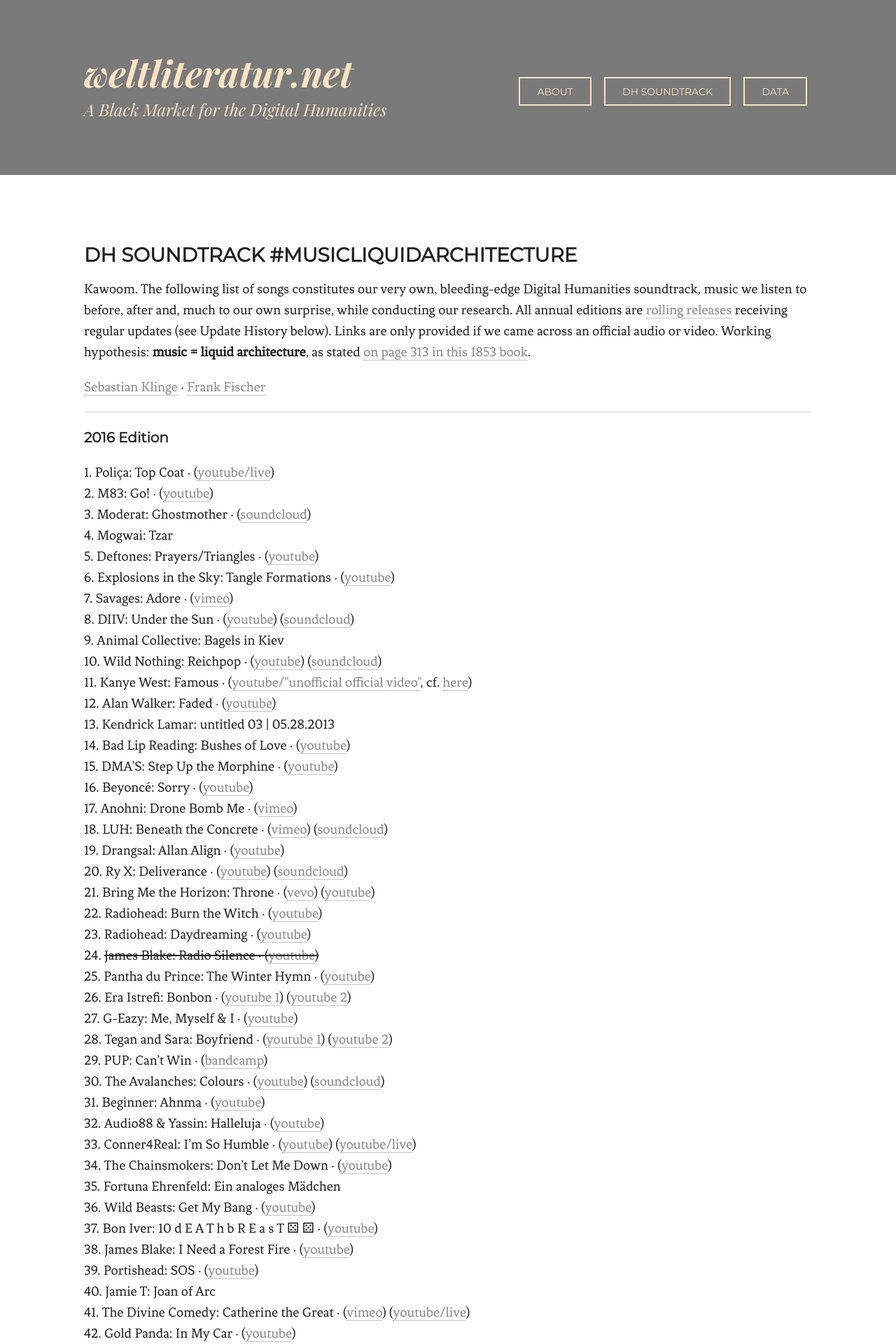
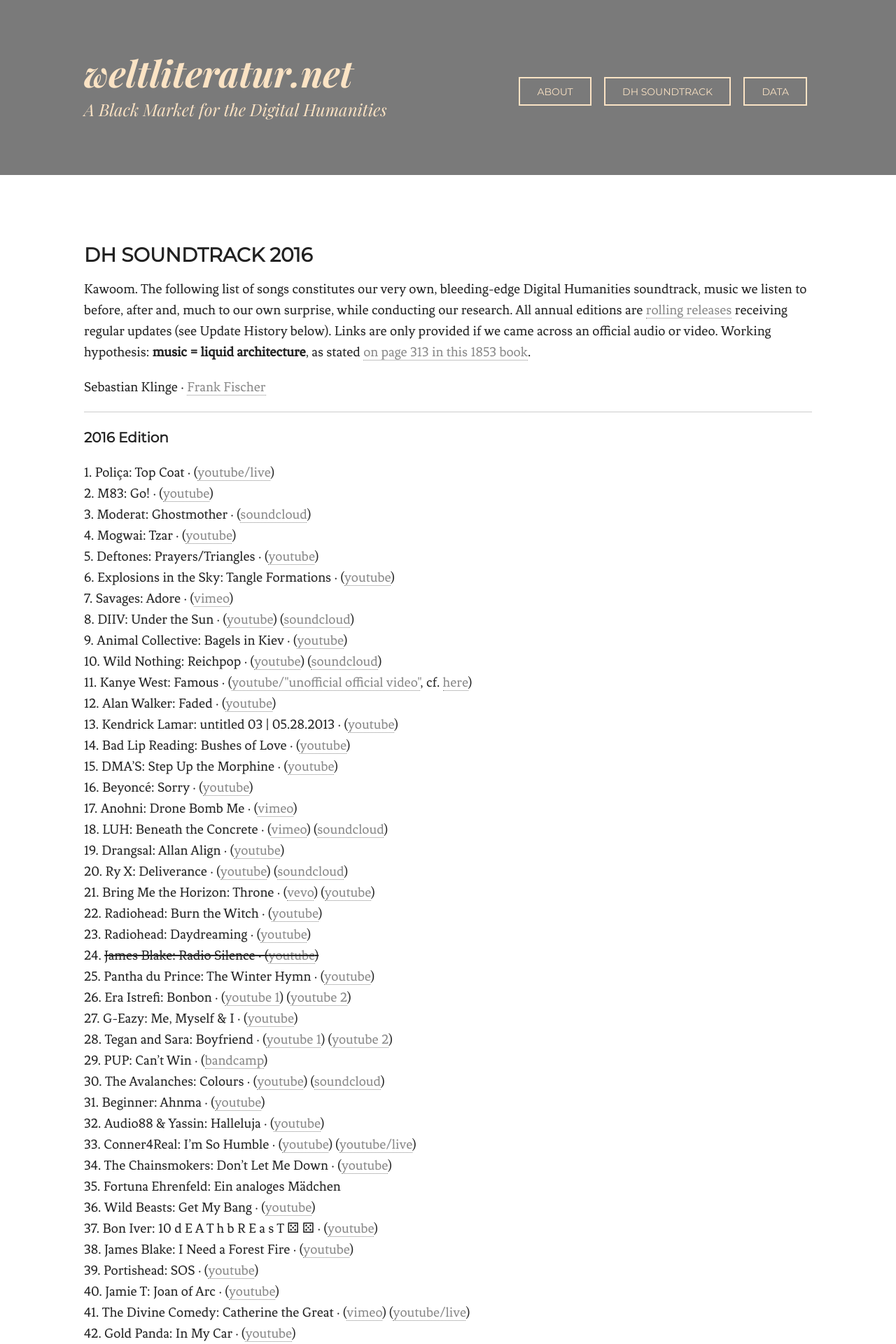
Before and after one commit to weltliteratur/blog, a Jekyll site: the page built from dh-soundtrack.md, in a window 1280 px wide. Shown: the top 1920 px of the page at 70% size. Built offline with Jekyll 4.4.1, drawn with Linux system fonts in a browser that asks for light colours.

Commit message:
update some links

```diff
--- a/dh-soundtrack.md
+++ b/dh-soundtrack.md
@@ -1,11 +1,11 @@
 ---
 layout: page
-title: DH Soundtrack &#35;musicliquidarchitecture
+title: DH Soundtrack 2016
 ---
 
 Kawoom. The following list of songs constitutes our very own, bleeding-edge Digital Humanities soundtrack, music we listen to before, after and, much to our own surprise, while conducting our research. All annual editions are [rolling releases](https://en.wikipedia.org/wiki/Rolling_release) receiving regular updates (see Update History below). Links are only provided if we came across an official audio or video. Working hypothesis: **music = liquid architecture**, as stated [on page 313 in this 1853 book](http://reader.digitale-sammlungen.de/de/fs1/object/display/bsb10598676_00329.html?zoom=1).
 
-[Sebastian Klinge](https://twitter.com/DasAnsagenfeuil) &middot; [Frank Fischer](https://twitter.com/umblaetterer)
+Sebastian Klinge &middot; [Frank Fischer](https://twitter.com/umblaetterer)
 
 * * *
 
@@ -14,16 +14,16 @@
   1. Poliça: Top Coat &middot; ([youtube/live](https://www.youtube.com/watch?v=EIoAs9wpaco))
   2. M83: Go! &middot; ([youtube](https://www.youtube.com/watch?v=U3YZTYXftzg))
   3. Moderat: Ghostmother &middot; ([soundcloud](https://soundcloud.com/moderat-official/ghostmother))
-  4. Mogwai: Tzar
+  4. Mogwai: Tzar &middot; ([youtube](https://www.youtube.com/watch?v=zvq6NEabA2Y))
   5. Deftones: Prayers/Triangles &middot; ([youtube](https://www.youtube.com/watch?v=D5BG_B8FWhI))
   6. Explosions in the Sky: Tangle Formations &middot; ([youtube](https://www.youtube.com/watch?v=h2PagQXYQIE))
   7. Savages: Adore &middot; ([vimeo](https://vimeo.com/150766416))
   8. DIIV: Under the Sun &middot; ([youtube](https://www.youtube.com/watch?v=zKbqyuaXolg)) ([soundcloud](https://soundcloud.com/capturedtracks/diiv-under-the-sun-official-single))
-  9. Animal Collective: Bagels in Kiev
+  9. Animal Collective: Bagels in Kiev &middot; ([youtube](https://www.youtube.com/watch?v=u1ijmmuJ2p8))
   10. Wild Nothing: Reichpop &middot; ([youtube](https://www.youtube.com/watch?v=2R8xrvVRztQ)) ([soundcloud](https://soundcloud.com/bella-union/wild-nothing-reichpop))
   11. Kanye West: Famous &middot; ([youtube/&#34;unofficial official video&#34;](https://www.youtube.com/watch?v=Q821mNXNw-I), cf. [here](http://www.theverge.com/2016/4/28/11526342/kanye-west-famous-music-video-aziz-ansari-eric-wareheim-tlop))
   12. Alan Walker: Faded &middot; ([youtube](https://www.youtube.com/watch?v=60ItHLz5WEA))
-  13. Kendrick Lamar: untitled 03 &#x7c; 05.28.2013
+  13. Kendrick Lamar: untitled 03 &#x7c; 05.28.2013 &middot; ([youtube](https://www.youtube.com/watch?v=04HPkc6zRu0))
   14. Bad Lip Reading: Bushes of Love &middot; ([youtube](https://www.youtube.com/watch?v=RySHDUU2juM))
   15. DMA'S: Step Up the Morphine &middot; ([youtube](https://www.youtube.com/watch?v=vYTXXhkHHG0))
   16. Beyoncé: Sorry &middot; ([youtube](https://www.youtube.com/watch?v=QxsmWxxouIM))
@@ -50,7 +50,7 @@
   37. Bon Iver: 10 d E A T h b R E a s T ⚄ ⚄ &middot; ([youtube](https://www.youtube.com/watch?v=HNy7VtSsmu8))
   38. James Blake: I Need a Forest Fire &middot; ([youtube](https://www.youtube.com/watch?v=sAJgs1P-uUE))
   39. Portishead: SOS &middot; ([youtube](https://www.youtube.com/watch?v=WVe-9VWIcCo))
-  40. Jamie T: Joan of Arc
+  40. Jamie T: Joan of Arc &middot; ([youtube](https://www.youtube.com/watch?v=U1K2YjlmcwY))
   41. The Divine Comedy: Catherine the Great &middot; ([vimeo](https://vimeo.com/171561867)) ([youtube/live](https://www.youtube.com/watch?v=2nJuX-1jINY))
   42. Gold Panda: In My Car &middot; ([youtube](https://www.youtube.com/watch?v=6YVhAILmqyo))
   43. Glass Animals: Youth &middot; ([youtube](https://www.youtube.com/watch?v=_ZdsmLgCVdU)) ([vevo](http://www.vevo.com/watch/glass-animals/youth-(official-video)/GB2DY1600050))
```
